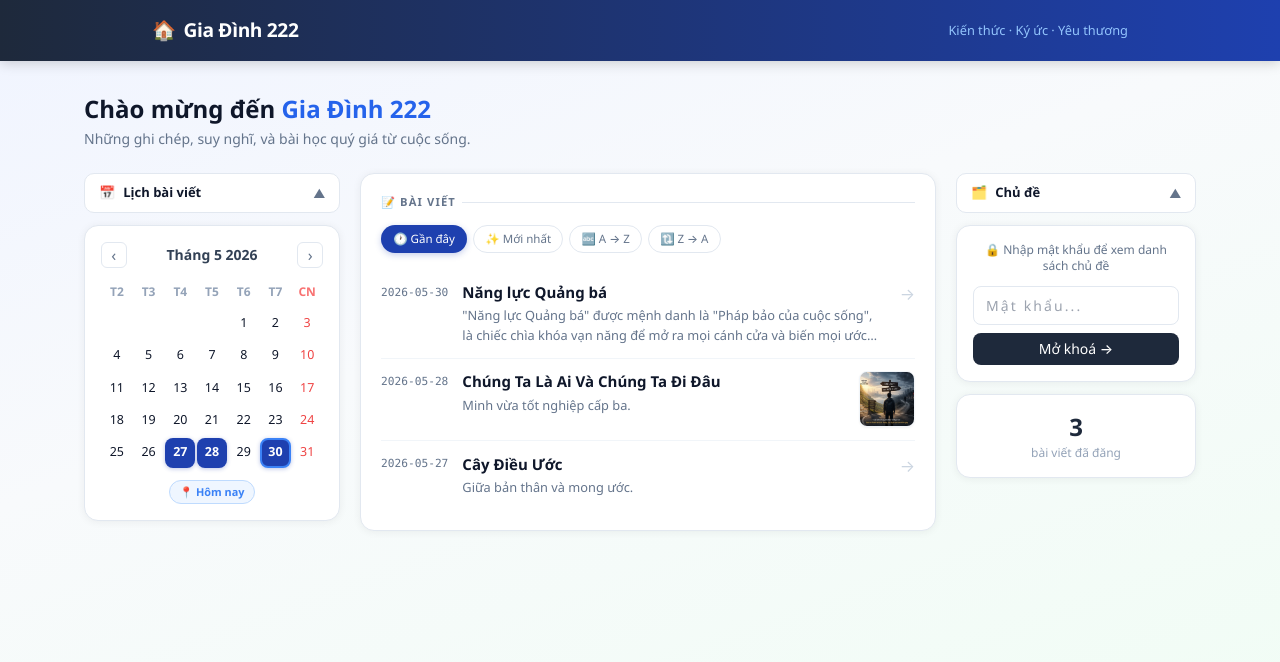
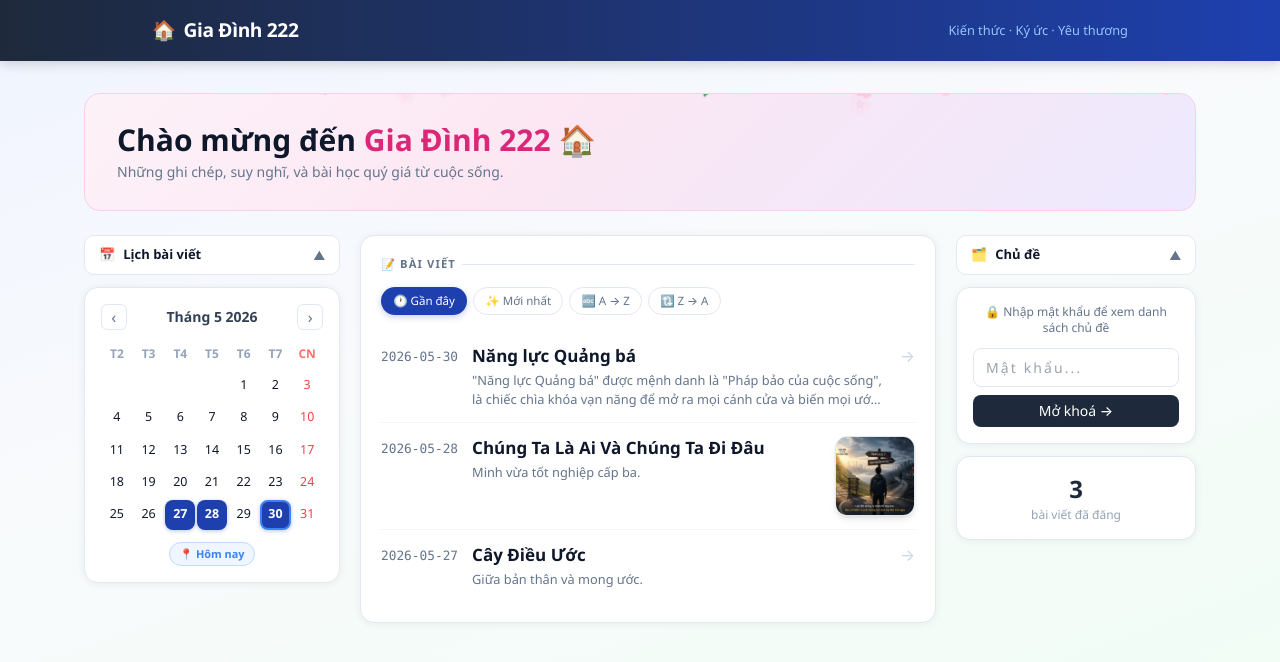
Before and after one commit to vodaivan/obsidian-garden, a Next.js app: page / in a window 1280 px wide. Shown: the top 662 px of the page. Built offline with nearby package versions, Linux system fonts and the light colour scheme.

Commit message:
feat: cherry blossom hero, bigger thumbnail and titles

```diff
--- a/app/globals.css
+++ b/app/globals.css
@@ -84,12 +84,12 @@ body {
 .post-item:hover .post-title { color: var(--accent); }
 
 .post-date-badge {
-  flex-shrink: 0; font-size: 0.7rem;
+  flex-shrink: 0; font-size: 0.8rem;
   font-family: 'Consolas', monospace; color: var(--text-muted);
-  padding-top: 0.15rem; white-space: nowrap;
+  padding-top: 0.2rem; white-space: nowrap; font-weight: 500;
 }
 .post-title {
-  font-size: 0.9375rem; font-weight: 600; color: var(--text);
+  font-size: 1.0625rem; font-weight: 700; color: var(--text);
   line-height: 1.4; transition: color 0.12s;
 }
 .post-desc {
@@ -239,6 +239,26 @@ body {
 }
 .back-btn:hover { background: #f8fafc; border-color: #94a3b8; color: var(--text); }
 
+/* ── CHERRY BLOSSOM ── */
+.hero-banner {
+  position: relative; overflow: hidden;
+  background: linear-gradient(135deg, #fdf2f8 0%, #fce7f3 40%, #ede9fe 100%);
+  border-radius: 16px; padding: 1.75rem 2rem; margin-bottom: 1.5rem;
+  border: 1px solid #fbcfe8;
+}
+.petal {
+  position: absolute; top: -40px;
+  font-size: 1.1rem; opacity: 0.75;
+  pointer-events: none; user-select: none;
+  animation: petalFall linear infinite;
+  will-change: transform;
+}
+@keyframes petalFall {
+  0%   { transform: translateY(0) rotate(0deg) translateX(0); opacity: 0.8; }
+  50%  { transform: translateY(50%) rotate(180deg) translateX(20px); opacity: 0.6; }
+  100% { transform: translateY(120%) rotate(360deg) translateX(-10px); opacity: 0; }
+}
+
 /* ── MOBILE ── */
 @media (max-width: 1024px) {
   .post-desc { display: none; }
--- /dev/null
+++ b/components/CherryBlossom.tsx
@@ -0,0 +1,43 @@
+'use client'
+
+import { useEffect, useRef } from 'react'
+
+const PETALS = ['🌸', '🌸', '🌺', '🌸', '🌸']
+
+export default function CherryBlossom() {
+  const ref = useRef<HTMLDivElement>(null)
+
+  useEffect(() => {
+    const container = ref.current
+    if (!container) return
+
+    const created: HTMLSpanElement[] = []
+
+    function spawnPetal() {
+      if (!container) return
+      const el = document.createElement('span')
+      el.className = 'petal'
+      el.textContent = PETALS[Math.floor(Math.random() * PETALS.length)]
+
+      const left = Math.random() * 100
+      const duration = 4 + Math.random() * 5   // 4–9s
+      const delay = Math.random() * 6           // 0–6s offset
+      const size = 0.75 + Math.random() * 0.75  // 0.75–1.5rem
+
+      el.style.left      = `${left}%`
+      el.style.fontSize  = `${size}rem`
+      el.style.animationDuration  = `${duration}s`
+      el.style.animationDelay     = `-${delay}s`
+
+      container.appendChild(el)
+      created.push(el)
+    }
+
+    // Spawn 18 petals
+    for (let i = 0; i < 18; i++) spawnPetal()
+
+    return () => { created.forEach(el => el.remove()) }
+  }, [])
+
+  return <div ref={ref} className="absolute inset-0 overflow-hidden rounded-2xl pointer-events-none" />
+}
--- a/components/HomePage.tsx
+++ b/components/HomePage.tsx
@@ -4,6 +4,7 @@ import { useState } from 'react'
 import Calendar from './Calendar'
 import PostList from './PostList'
 import TopicSidebar from './TopicSidebar'
+import CherryBlossom from './CherryBlossom'
 
 interface Post { slug: string; title: string; date: string; description: string; topic: string; firstImage: string }
 
@@ -23,12 +24,15 @@ export default function HomePage({ posts, postsByDate }: Props) {
 
   return (
     <div className="max-w-6xl mx-auto px-3 sm:px-5 py-6 sm:py-8">
-      {/* Hero */}
-      <div className="mb-6">
-        <h1 className="text-xl sm:text-2xl font-bold text-slate-900 mb-1">
-          Chào mừng đến <span className="text-blue-600">Gia Đình 222</span>
-        </h1>
-        <p className="text-slate-500 text-sm">Những ghi chép, suy nghĩ, và bài học quý giá từ cuộc sống.</p>
+      {/* Hero banner với hoa anh đào */}
+      <div className="hero-banner mb-6">
+        <CherryBlossom />
+        <div className="relative z-10">
+          <h1 className="text-2xl sm:text-3xl font-bold text-slate-900 mb-1">
+            Chào mừng đến <span className="text-pink-600">Gia Đình 222</span> 🏠
+          </h1>
+          <p className="text-slate-500 text-sm">Những ghi chép, suy nghĩ, và bài học quý giá từ cuộc sống.</p>
+        </div>
       </div>
 
       {/*
--- a/components/PostList.tsx
+++ b/components/PostList.tsx
@@ -70,7 +70,7 @@ export default function PostList({ posts, filterTopic = '' }: Props) {
               </div>
               {/* Thumbnail nếu bài có ảnh */}
               {post.firstImage ? (
-                <div className="shrink-0 w-14 h-14 rounded-lg overflow-hidden border border-slate-100 shadow-sm ml-1">
+                <div className="shrink-0 w-20 h-20 rounded-xl overflow-hidden border border-slate-200 shadow-md ml-2">
                   <img
                     src={post.firstImage}
                     alt={post.title}
```
